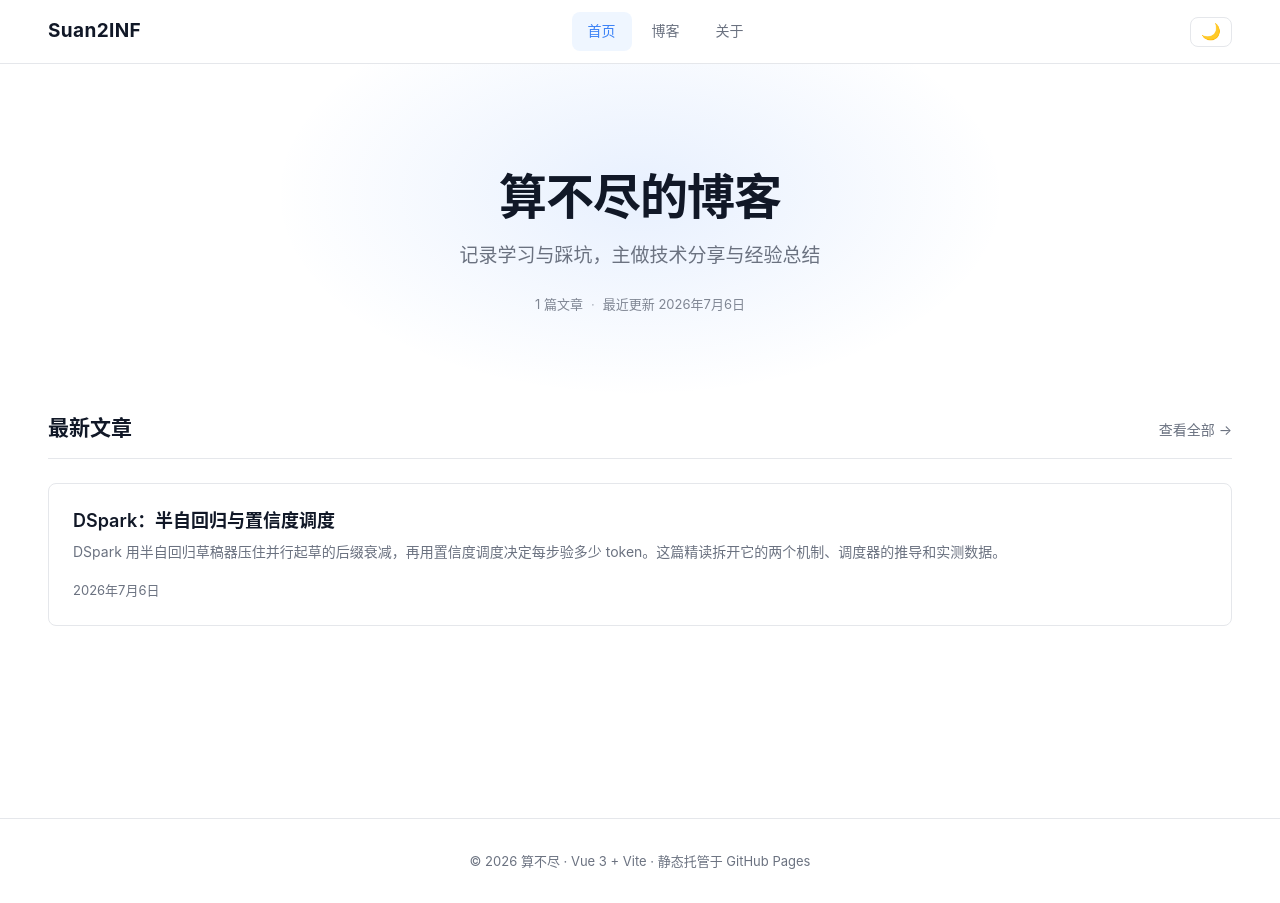
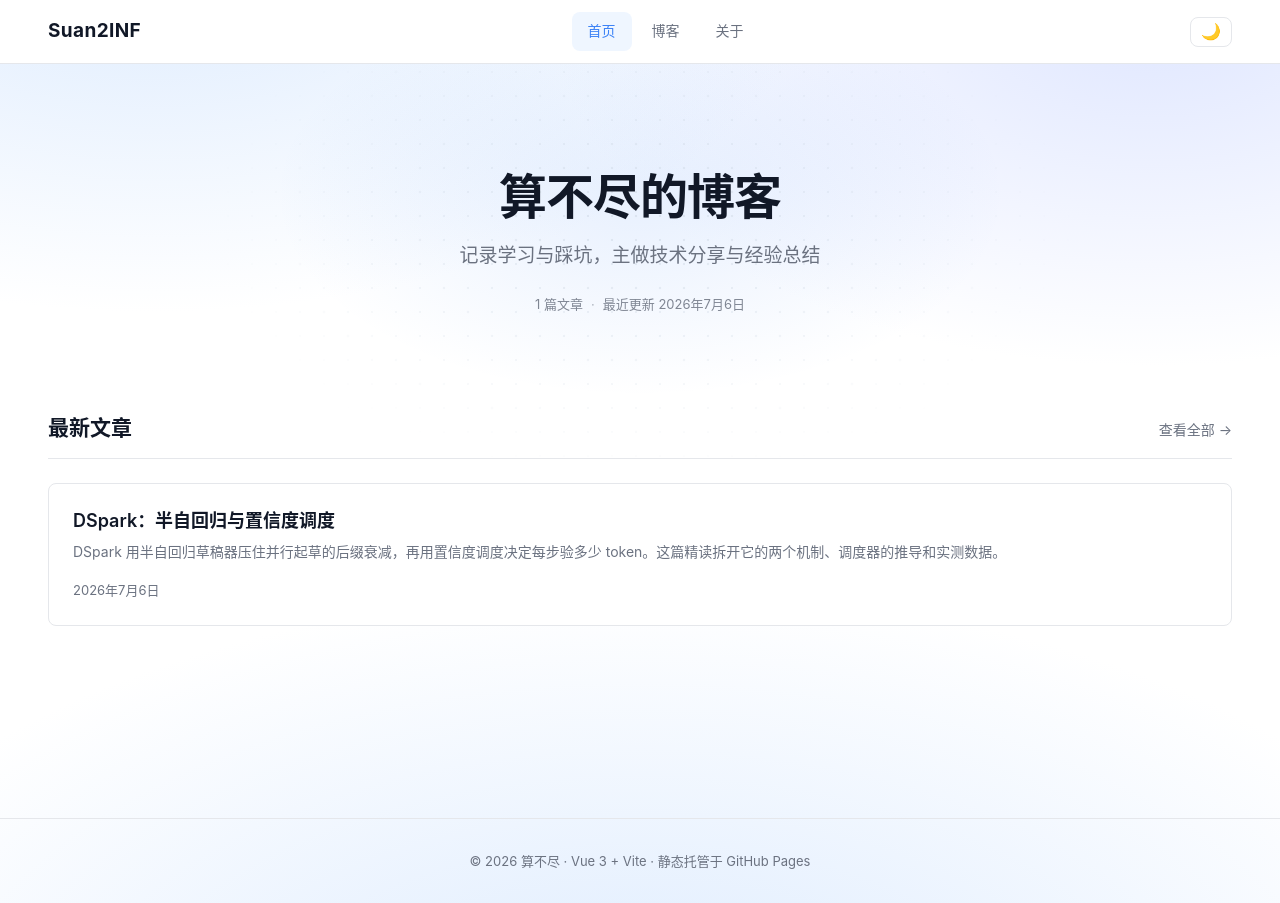
Before and after one commit to suan2inf/run-blog, a Vue app: page /#/ in a window 1280 px wide. Built offline with nearby package versions, Linux system fonts and the light colour scheme; what md-editor-v3 would draw is missing.

Commit message:
背景美化：页面加三团柔光渐变，首页宽屏加点阵纹理，页脚透明避免断层

```diff
--- a/src/App.vue
+++ b/src/App.vue
@@ -22,6 +22,15 @@ const year = new Date().getFullYear()
   display: flex;
   flex-direction: column;
   min-height: 100vh;
+  /* 页面背景：底色 + 三团大范围柔光。
+     都是极低饱和度的径向渐变，叠在底色上，中间过渡到透明，
+     所以不会出现色块边界。铺在最外层容器上，页脚也一起覆盖。 */
+  background-color: var(--bg);
+  background-image:
+    radial-gradient(1100px 620px at 12% -8%, var(--bg-blob-1) 0%, transparent 62%),
+    radial-gradient(1000px 580px at 90% 2%, var(--bg-blob-2) 0%, transparent 60%),
+    radial-gradient(1300px 700px at 50% 118%, var(--bg-blob-1) 0%, transparent 68%);
+  background-repeat: no-repeat;
 }
 
 .main {
@@ -39,6 +48,8 @@ const year = new Date().getFullYear()
   padding: 32px 48px;
   border-top: 1px solid var(--border);
   margin-top: 80px;
+  /* 透明，让上面的背景一路铺到底，避免底部出现一条颜色断层的横带 */
+  background: transparent;
 }
 
 .footer p {
--- a/src/style.css
+++ b/src/style.css
@@ -26,6 +26,13 @@
   --paper-code-bg: var(--bg-secondary);
   --paper-blockquote-bg: var(--bg-secondary);
   --paper-blockquote-border: var(--border);
+
+  /* 页面背景
+     blob：两团大范围、极低饱和度的彩色光晕，给页面一点色调倾向
+     dot：点阵纹理的颜色 */
+  --bg-blob-1: #dbeafe;
+  --bg-blob-2: #e0e7ff;
+  --bg-dot: #cbd5e1;
 
   /* 字体栈：西文优先，后面跟中文字体。
      浏览器会逐字符挑第一个有该字形的字体，所以中文会落到 PingFang SC / 微软雅黑，
@@ -57,6 +64,11 @@
   --card-shadow: 0 1px 3px rgba(0, 0, 0, 0.3);
   --card-hover-shadow: 0 4px 12px rgba(0, 0, 0, 0.4);
   --sidebar-bg: #1e293b;
+
+  /* 深色底上要更亮一点才看得出来，同时保持很低的饱和度 */
+  --bg-blob-1: #1e3a8a;
+  --bg-blob-2: #312e81;
+  --bg-dot: #334155;
 
   /* 与亮色一致：不再单独给正文套一层底色 */
   --paper-bg: transparent;
--- a/src/views/Home.vue
+++ b/src/views/Home.vue
@@ -90,6 +90,31 @@ function formatDate(dateStr) {
   z-index: 1;
 }
 
+/* 点阵纹理：只有宽屏才出现。
+   窄屏上同样大小的点会显得很密、像噪点，所以直接从 none 起步；
+   出现时用 mask 从中心向外淡出，免得露出一个矩形边界。 */
+.hero::after {
+  content: '';
+  display: none;
+  position: absolute;
+  top: -140px;
+  left: 50%;
+  transform: translateX(-50%);
+  width: 100vw;
+  height: 560px;
+  background-image: radial-gradient(circle, var(--bg-dot) 1px, transparent 1.6px);
+  background-size: 24px 24px;
+  -webkit-mask-image: radial-gradient(ellipse 46% 62% at 50% 46%, #000 0%, transparent 74%);
+  mask-image: radial-gradient(ellipse 46% 62% at 50% 46%, #000 0%, transparent 74%);
+  opacity: 0.5;
+  pointer-events: none;
+  z-index: 0;
+}
+
+@media (min-width: 1280px) {
+  .hero::after { display: block; }
+}
+
 .hero-title {
   font-size: 48px;
   font-weight: 800;
```
